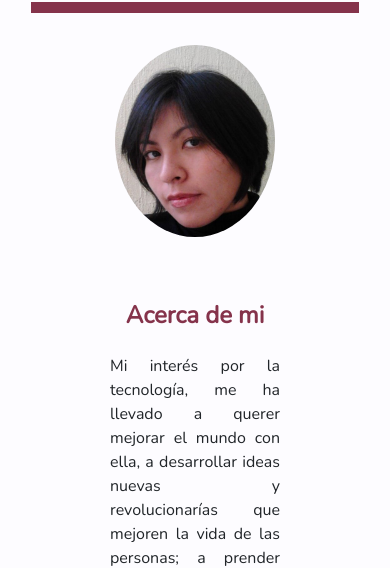
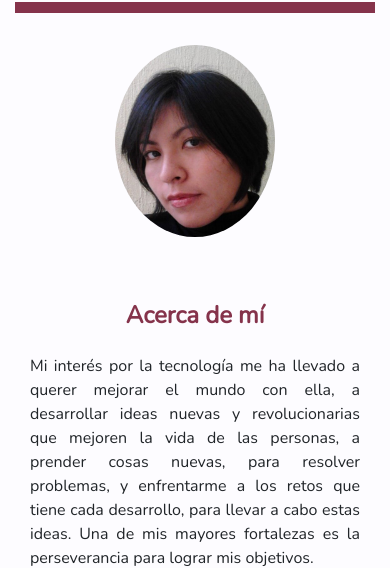
Before and after one commit to marelywoody/marely, a plain HTML site: page src/index.html in a window 390 px wide. Shown: the part 278-846 px from the top of the page. Drawn offline with nearby package versions, Linux system fonts and the light colour scheme.

Commit message:
detalles modificados

```diff
--- a/src/css/style.css
+++ b/src/css/style.css
@@ -204,6 +204,13 @@ h2 {
   .name h1, .name p {
     font-size: 1em;
   }
+
+  .perfil-user {
+    margin: 0em;
+    margin-bottom: 1em;
+    font-size: 1em;
+    padding: 0em;
+  }
 }
 
 @media screen and (min-width: 992px) {
--- a/src/index.html
+++ b/src/index.html
@@ -52,11 +52,11 @@
                 <img id="photo-perfil" src="assets/images/photo.jpg" class="rounded-circle img-fluid" alt="foto">
               </div>
               <div class="col-12 col-lg-8 acerca">
-                <h2 class="text-center">Acerca de mi</h2>
-                <p class="acerca-de-mi text-justify">Mi interés por la tecnología, me ha llevado a querer mejorar el mundo con ella, a desarrollar ideas nuevas y revolucionarías que
-                  mejoren la vida de las personas; a prender cosas nuevas, nuevas formas de poder resolver un problema, el enfrentarme a los retos que tiene cada
-                  desarrollo, para llevar a cabo estás ideas. Una de mis mayores fortalezas es mi perseverancia hasta lograr mis objetivos. </p>
-                <p class="acerca-de-mi text-justify">Me considero una persona, comprometida, responsable , con facilidad de adaptarse y trabajar en equipo. Ya que me gusta conocer
+                <h2 class="text-center">Acerca de mí</h2>
+                <p class="acerca-de-mi text-justify">Mi interés por la tecnología me ha llevado a querer mejorar el mundo con ella, a desarrollar ideas nuevas y revolucionarias que
+                  mejoren la vida de las personas, a prender cosas nuevas, para resolver problemas, y enfrentarme a los retos que tiene cada
+                  desarrollo, para llevar a cabo estas ideas. Una de mis mayores fortalezas es la perseverancia para lograr mis objetivos. </p>
+                <p class="acerca-de-mi text-justify">Me considero una persona comprometida, responsable , con facilidad de adaptarse y para trabajar en equipo, ya que me gusta conocer
                   personas y creer que el trabajar con personas que tengan la misma pasión por la tecnología, te ayudaran a crecer tanto en tu nivel técnico como personal,</p>
                 <p class="acerca-de-mi text-justify">Me gusta buscar nuevos desafíos que me ayuden a crecer, poder en el futuro compartir todo las cosas que haya aprendido</p>
                 <p class="label">Soft Skills</p>
```
